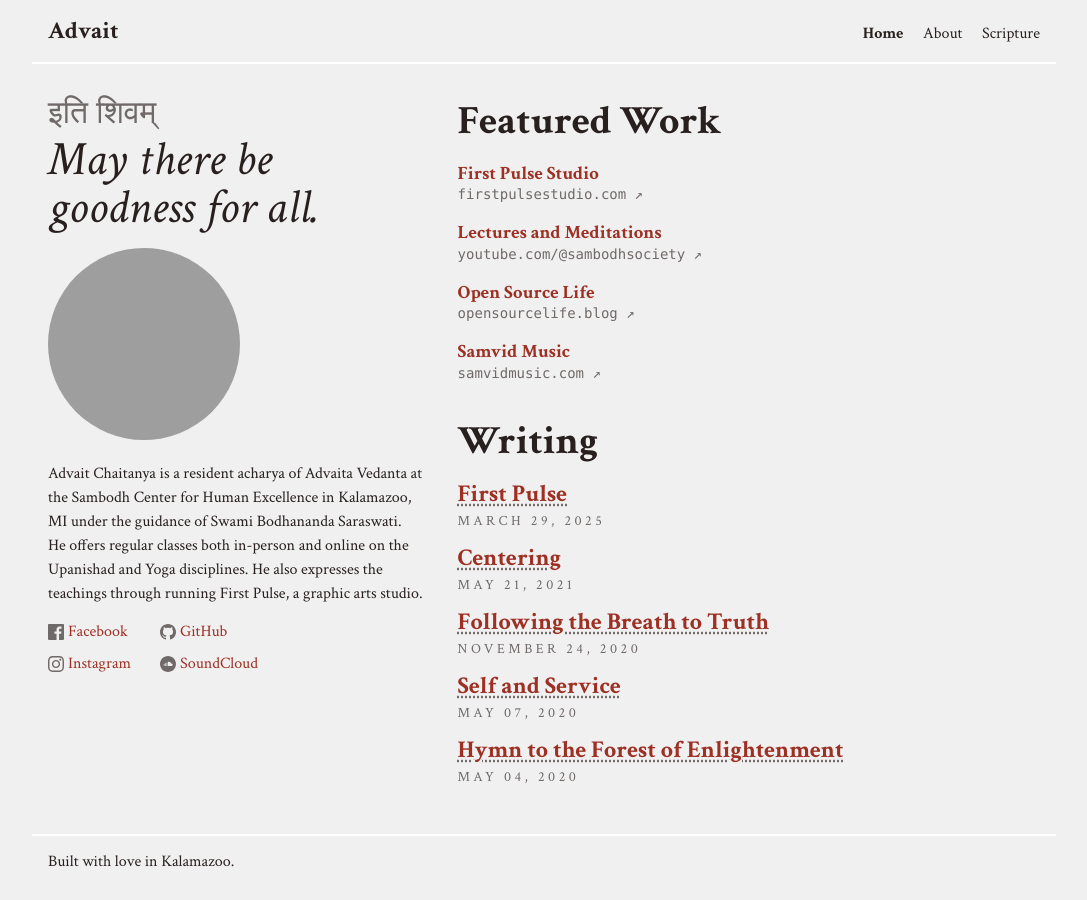
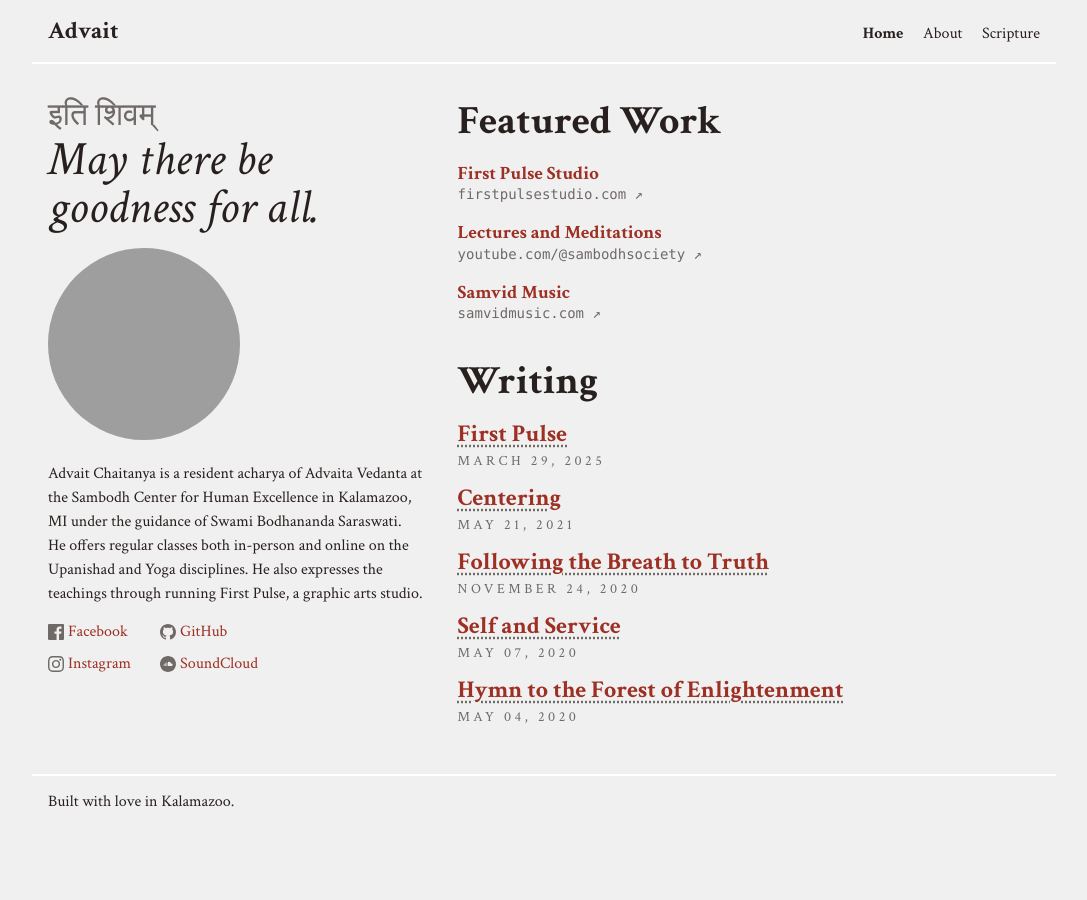
Before and after one commit to advaitchaitanya/blog, a Jekyll site: the page built from index.html, in a window 1280 px wide. Shown: the whole page, without its empty margins (96-1183 px from the left). Built offline with Jekyll 4.4.1, drawn with Linux system fonts in a browser that asks for light colours; grey boxes are pictures that could not be loaded.

Commit message:
Remove separate Sanskrit font and remove Open Source Life

```diff
--- a/_sass/_base.scss
+++ b/_sass/_base.scss
@@ -173,7 +173,6 @@
 // Sanskrit
 
 .text-body span {
-  font-family: var(--font-family-sanskrit);
   font-size: var(--text-h5);
 }
 
--- a/_sass/_variables.scss
+++ b/_sass/_variables.scss
@@ -1,7 +1,6 @@
 :root {
   --font-family-primary: 'Crimson Text', serif;
   --font-family-secondary: menlo, monaco, consolas, 'liberation mono', 'courier new', monospace;
-  --font-family-sanskrit: palatino, 'palatino linotype', 'book antiqua', georgia, serif;
 
   // Type Scale
 
--- a/index.html
+++ b/index.html
@@ -6,7 +6,7 @@
 <div class="grid mb-2">
   <section class="grid-col grid-col-4 mb-2">
     <div class="banner mb-1">
-      <p class="font-sanskrit grey text-h3">इति शिवम्</p>
+      <p class="grey text-h3">इति शिवम्</p>
       <h2 class="banner-message">May there be goodness for all.</h2>
     </div>
 
@@ -72,15 +72,6 @@
       </a>
     </div>
 
-    <div class="exposed-link mb-1">
-      <a href="https://opensourcelife.blog">
-        <h3>Open Source Life</h3>
-        <span class="exposed-link-url text-h6">
-          opensourcelife.blog &nearr;
-        </span>
-      </a>
-    </div>
-
     <div class="exposed-link mb-2">
       <a href="https://samvidmusic.com">
         <h3>Samvid Music</h3>
```
